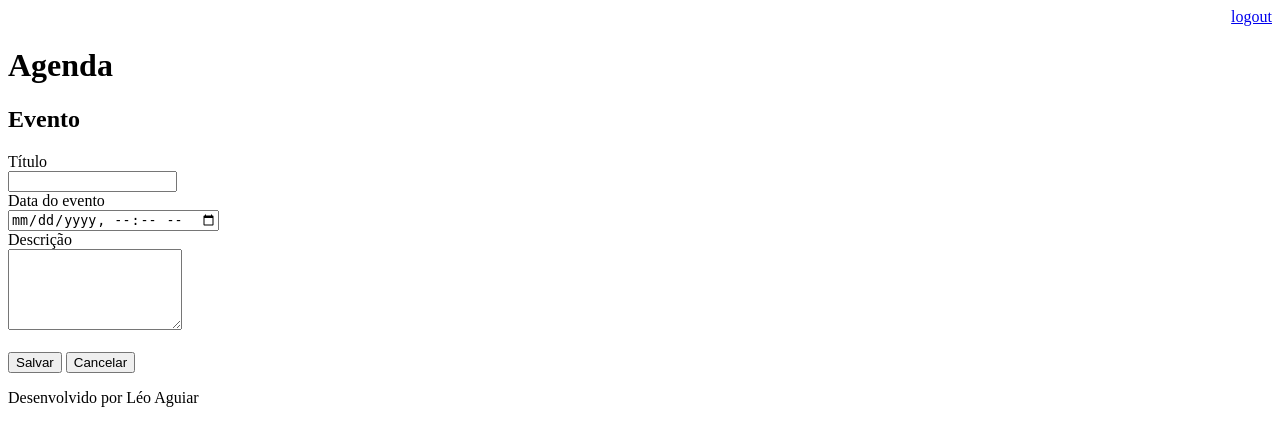
After one commit to leoaguiar07/agenda, a Django app: page /agenda/evento/ in a window 1280 px wide. The commit adds this page. Shown: the top 446 px of the page. Run offline with Django 4.2, Linux system fonts and the light colour scheme; a user stored in the database is signed in.

Commit message:
Incluído template para inserção de eventos da agenda, incluído gitignore para ignorar os arquivos compilados

```diff
--- a/agenda/urls.py
+++ b/agenda/urls.py
@@ -28,5 +28,7 @@ urlpatterns = [
     path('', RedirectView.as_view(url='/agenda/')),
     path('login/', views.login_user),
     path('login/submit', views.submit_login),
-    path('logout/', views.logout_user)
+    path('logout/', views.logout_user),
+    path('agenda/evento/', views.evento),
+    path('agenda/evento/submit', views.submit_evento)
 ]
--- a/core/views.py
+++ b/core/views.py
@@ -1,8 +1,9 @@
 from django.shortcuts import render, HttpResponse,redirect
 from django.contrib.auth.decorators import login_required
 from django.contrib.auth import authenticate, login,logout
+from django.contrib import messages
 from core.models import Evento
-from django.contrib import messages
+
 
 
 # Create your views here.
@@ -18,6 +19,27 @@ def logout_user(request):
     logout(request)
     return redirect ('/')
 
+#verificar se está logado
+@login_required(login_url='/login/')
+def evento(request):
+    return render(request, 'evento.html')
+
+#verificar se está logado
+@login_required(login_url='/login/')
+#Criar evento
+def submit_evento(request):
+    if request.POST:
+        titulo = request.POST.get('titulo')
+        data_evento = request.POST.get('data_evento')
+        descricao = request.POST.get('descricao')
+        usuario = request.user
+        Evento.objects.create(titulo=titulo,
+                              data_evento = data_evento,
+                              descricao=descricao,
+                              usuario=usuario)
+        return redirect('/')
+
+#Validar LOGIN
 def submit_login(request):
     if request.POST:
         username= request.POST.get('username')
--- a/templates/agenda.html
+++ b/templates/agenda.html
@@ -1,7 +1,11 @@
 {% extends "model-page.html"%}
 
 {% block content %}
+
     <h2>Agendamentos</h2>
+        <a href='evento/'>
+            <button type="button"> Novo evento </button>
+        </a>
     <ul style="font-size: 18px">
     {% for evento in eventos%}
         <li> {{evento.titulo}} - {{evento.get_data_evento}} </li>
--- /dev/null
+++ b/templates/evento.html
@@ -0,0 +1,25 @@
+{% extends "model-page.html" %}
+
+{% block content %}
+
+<h2> Evento </h2>
+<form id="formulario" action="submit" method="post" > {% csrf_token %}
+    <label>Título</label>
+    <br>
+    <input type="text" name = "titulo" size="18">
+    <br>
+    <label>Data do evento</label>
+    <br>
+    <input type="datetime-local" name = "data_evento" >
+    <br>
+    <label>Descrição</label>
+    <br>
+    <textarea name ="descricao" rows="5" cols="19"> </textarea>
+    <br><br>
+    <button type="submit"> Salvar </button>
+    <a href="/">
+        <button type="button"> Cancelar </button>
+    </a>
+</form>
+
+{% endblock %}
```
Also changed, not shown: db.sqlite3, 1 other file.
